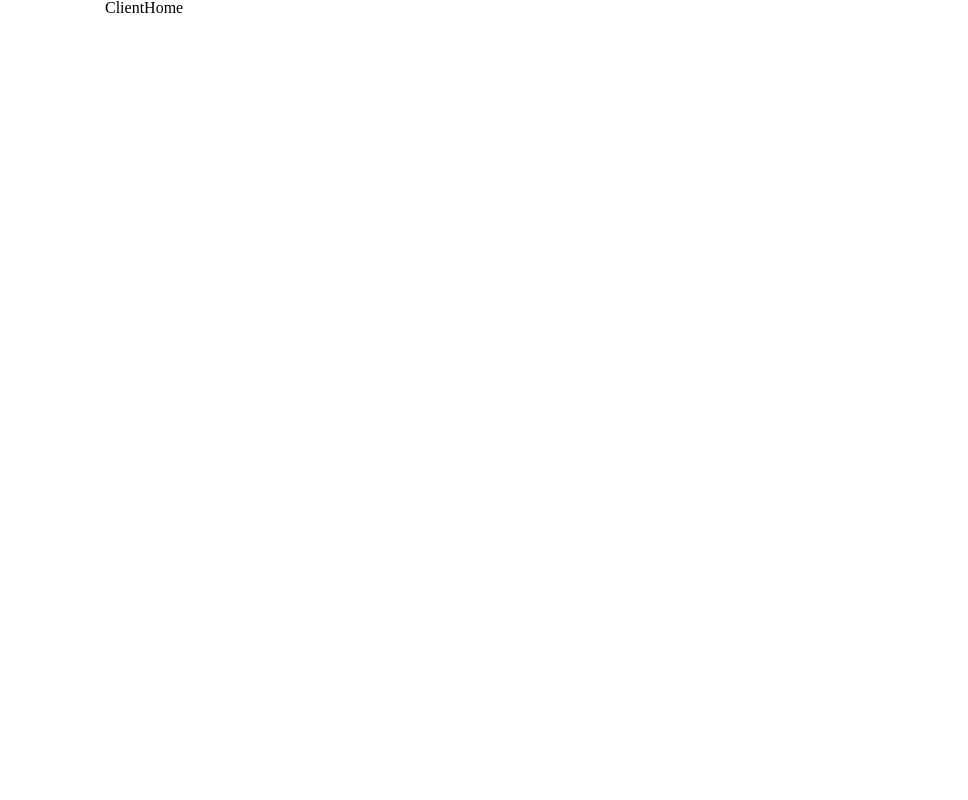
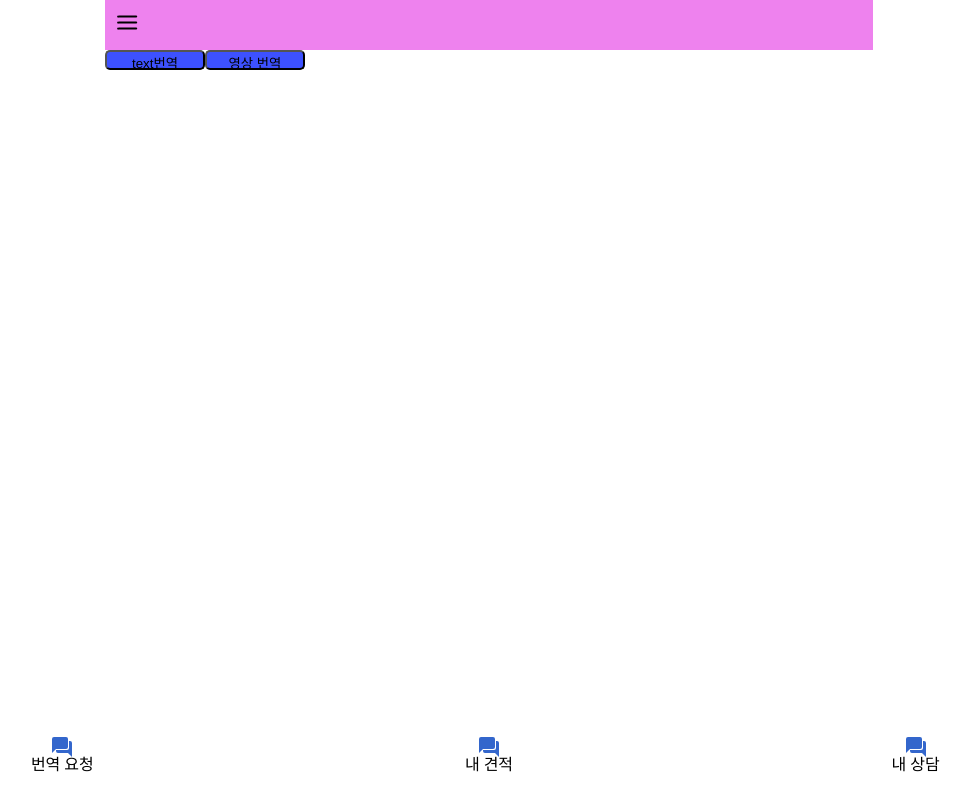
Before and after one commit to TranslationTalk/Front-End, a React (Create React App) app: page /client/main in a window 1280 px wide. Shown: the whole page, without its empty margins (151-1119 px from the left). Built offline with nearby package versions, Linux system fonts and the light colour scheme.

Commit message:
:sparkles: Feat: ClientHome 페이지 추가
isText props를 router에서 넘겨주는 것으로 변경

```diff
--- a/src/All.jsx
+++ b/src/All.jsx
@@ -106,12 +106,8 @@ const All = () => {
       <br />
       <h2>유저</h2>
       <Link to="/client/main">번역 요청 페이지</Link>
-      <Link to={{ pathname: '/client/request', state: { isText: true } }}>
-        번역 요청 Form-택스트번역
-      </Link>
-      <Link to={{ pathname: '/client/request', state: { isText: false } }}>
-        번역 요청 Form-영상번역
-      </Link>
+      <Link to={'/client/request/text'}>번역 요청 Form-택스트번역</Link>
+      <Link to={'/client/request/youtube'}>번역 요청 Form-영상번역</Link>
       <Link to="/client/request/list">견적 요청 List</Link>
       <Link to="/client/estimate/list">받은 견적 List</Link>
       <Link to="/client/estimate/list/:id">번역가 상세페이지</Link>
--- a/src/pages/Router.js
+++ b/src/pages/Router.js
@@ -33,7 +33,14 @@ const Router = () => {
         {/* client */}
         <Route path="/client/main" element={<ClientHome />} />
         <Route path="/client/request/list" element={<RequestList />} />
-        <Route path="/client/request" element={<ClientRequestForm />} />
+        <Route
+          path="/client/request/text"
+          element={<ClientRequestForm isText={true} />}
+        />
+        <Route
+          path="/client/request/youtube"
+          element={<ClientRequestForm isText={false} />}
+        />
         <Route
           path="/client/estimate/list/:id"
           element={<TranslatorDetail />}
--- a/src/pages/client/ClientHome.jsx
+++ b/src/pages/client/ClientHome.jsx
@@ -1,7 +1,24 @@
+// ClientHome
+// text, 영상 번역요청 고르는 페이지
+
 import React from 'react'
+import { Link } from 'react-router-dom'
+import { NavigationUser, PageHeader } from '../../components'
+import Button from '../../components/button/Button'
 
 const ClientHome = () => {
-  return <div>ClientHome</div>
+  return (
+    <>
+      <PageHeader />
+      <Link to={'/client/request/text'}>
+        <Button content="text번역" />
+      </Link>
+      <Link to={'/client/request/youtube'}>
+        <Button content="영상 번역" />
+      </Link>
+      <NavigationUser />
+    </>
+  )
 }
 
 export default ClientHome
```
